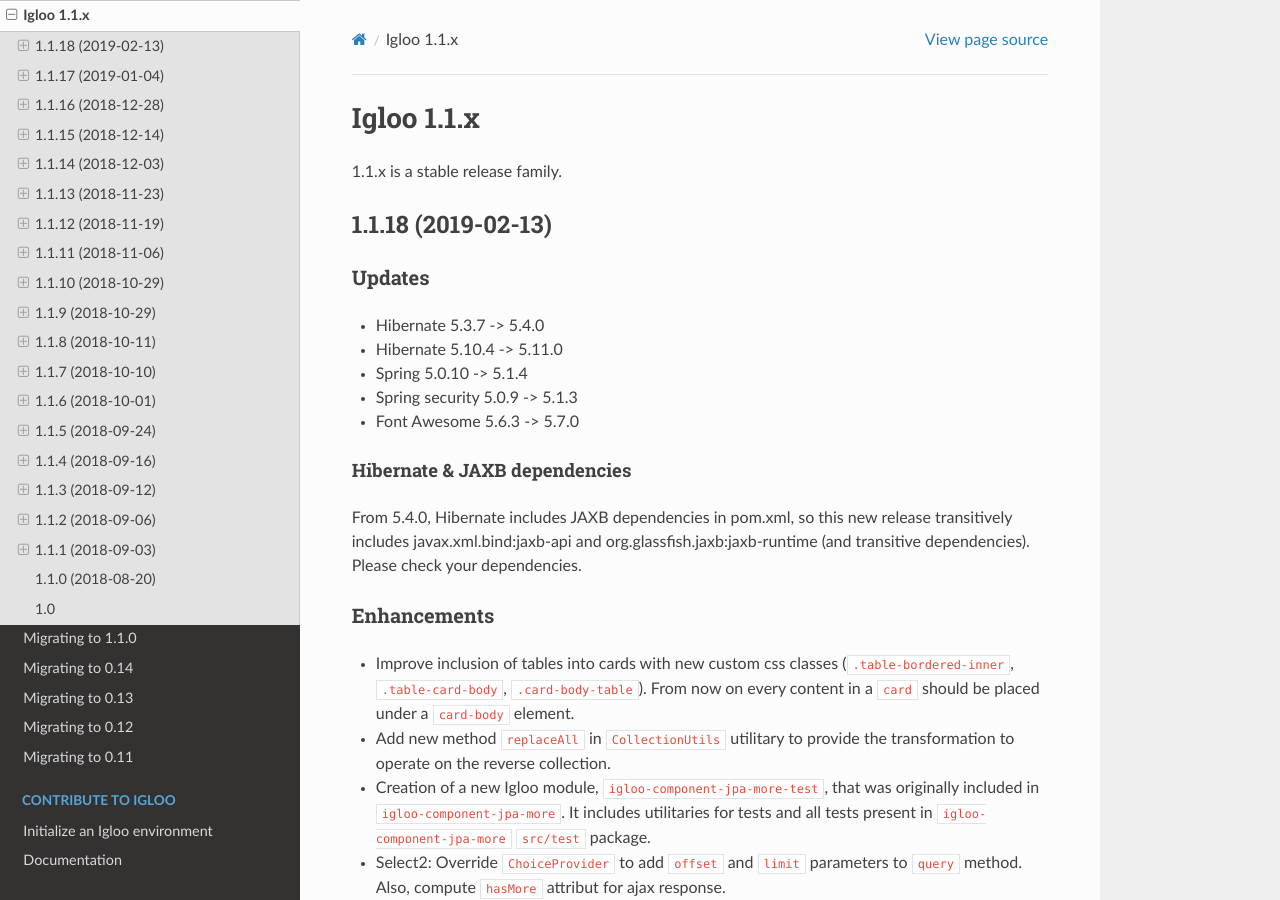
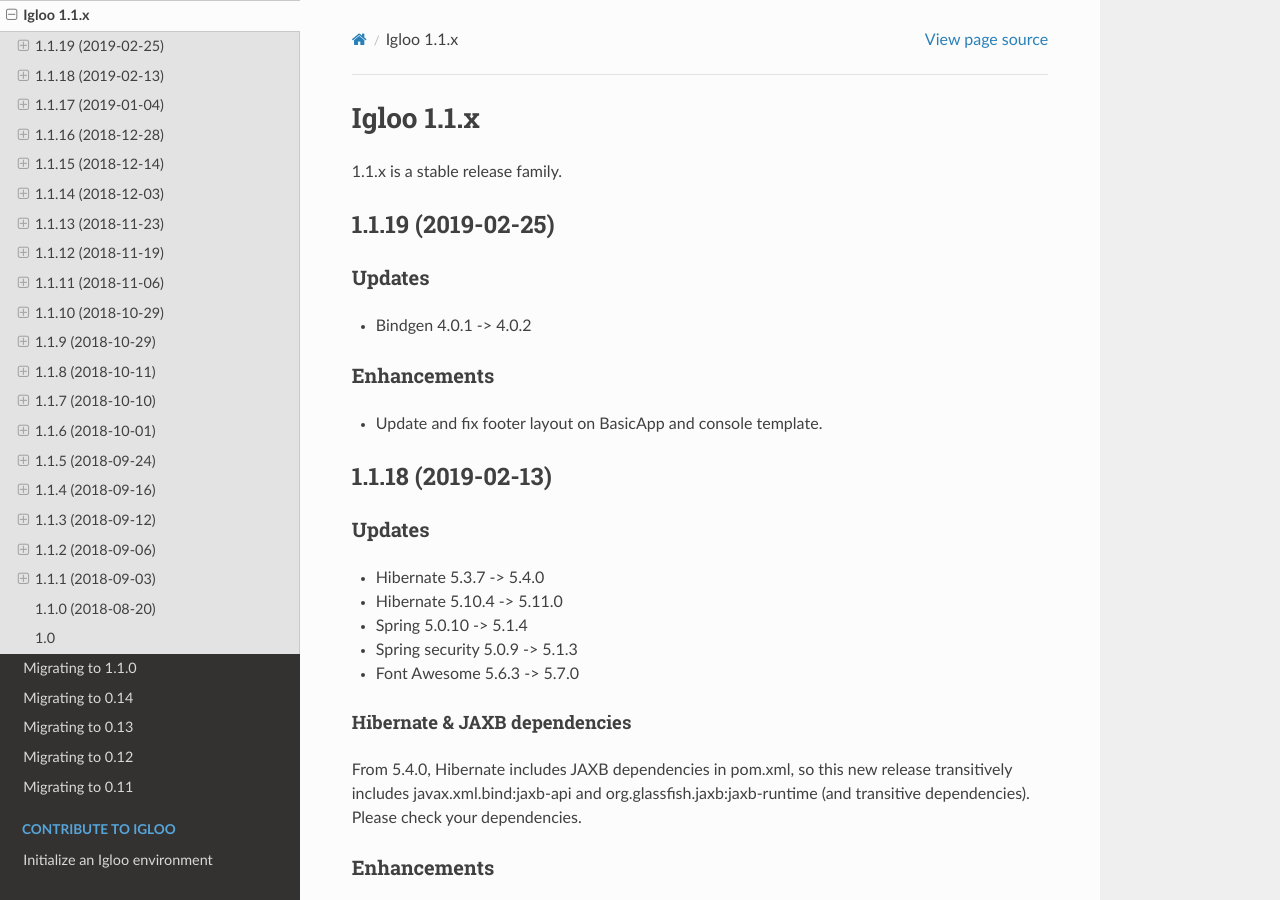
Before and after one commit to igloo-project/igloo-doc, a Sphinx documentation site: the page built from source/release-notes/1.1.x.rst, in a window 1280 px wide and 900 px high. Built offline with Sphinx 7.4.7 and the Read the Docs theme 2.0.0, drawn with Linux system fonts in a browser that asks for light colours.

Commit message:
1.1.19: update release notes

```diff
--- a/source/release-notes/1.1.x.rst
+++ b/source/release-notes/1.1.x.rst
@@ -3,6 +3,21 @@
 ###########
 
 1.1.x is a stable release family.
+
+.. _v1.1.19:
+
+1.1.19 (2019-02-25)
+####################################
+
+Updates
+*******
+
+* Bindgen 4.0.1 -> 4.0.2
+
+Enhancements
+************
+
+* Update and fix footer layout on BasicApp and console template.
 
 .. _v1.1.18:
 
```
